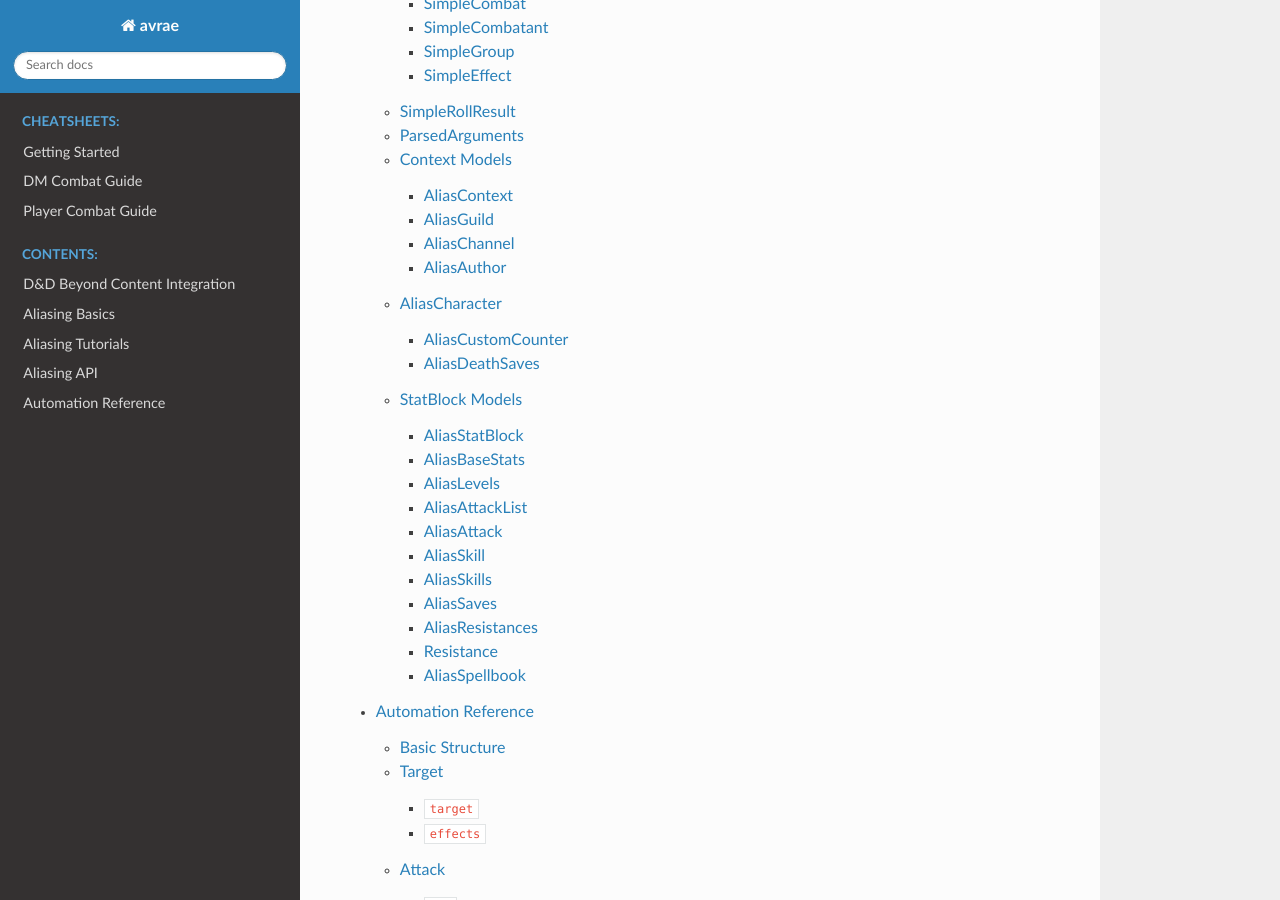
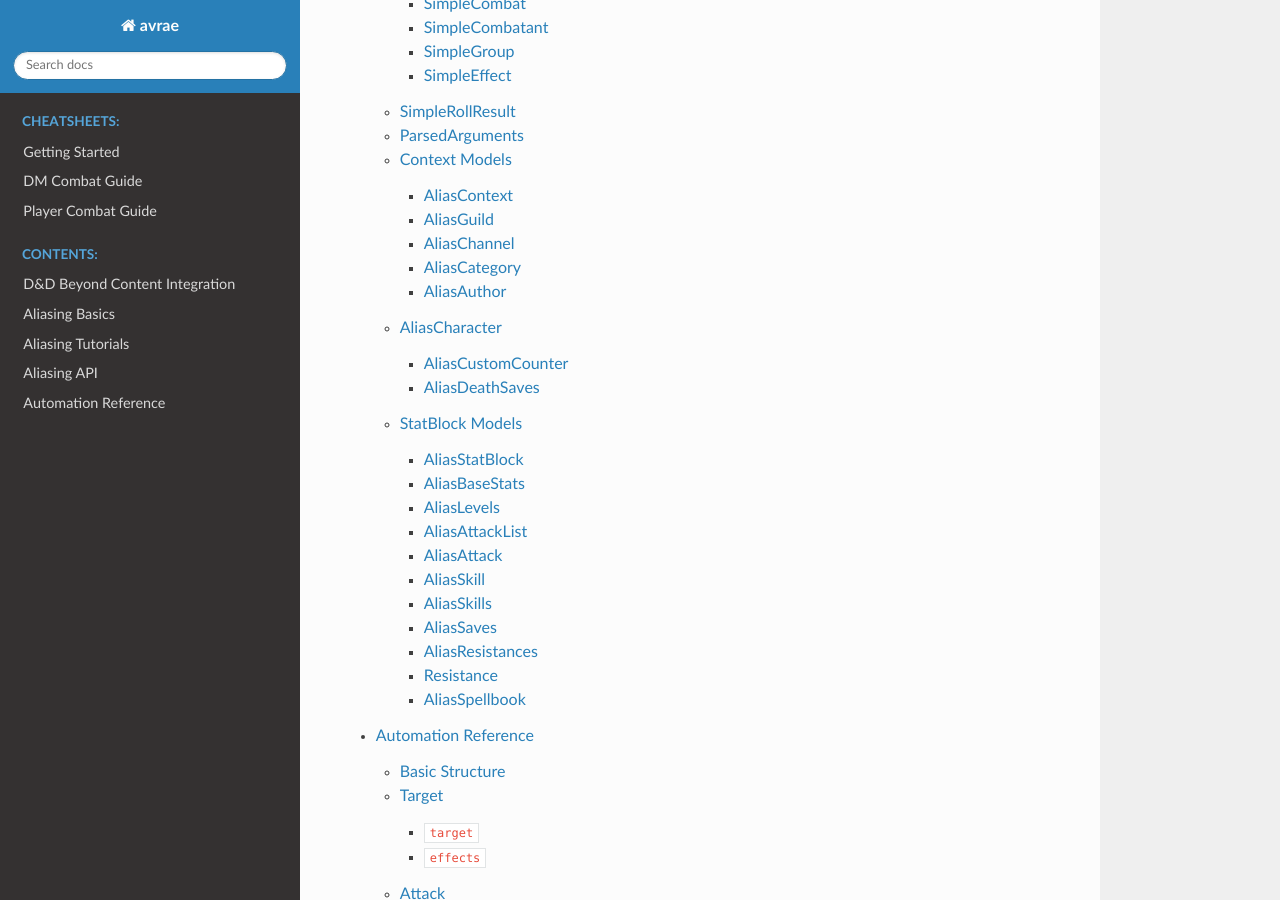
Before and after one commit to avrae/avrae, a Sphinx documentation site: the page built from docs/index.rst, in a window 1280 px wide and 900 px high, scrolled down 1596 px. Built offline with Sphinx 7.4.7 and the Read the Docs theme 2.0.0, drawn with Linux system fonts in a browser that asks for light colours.

Commit message:
Add AliasCategory to api docs

```diff
--- a/docs/aliasing/api.rst
+++ b/docs/aliasing/api.rst
@@ -1035,6 +1035,12 @@ AliasChannel
 .. autoclass:: aliasing.api.context.AliasChannel()
     :members:
 
+AliasCategory
+^^^^^^^^^^^^
+
+.. autoclass:: aliasing.api.context.AliasCategory()
+    :members:
+
 AliasAuthor
 ^^^^^^^^^^^
 
```
